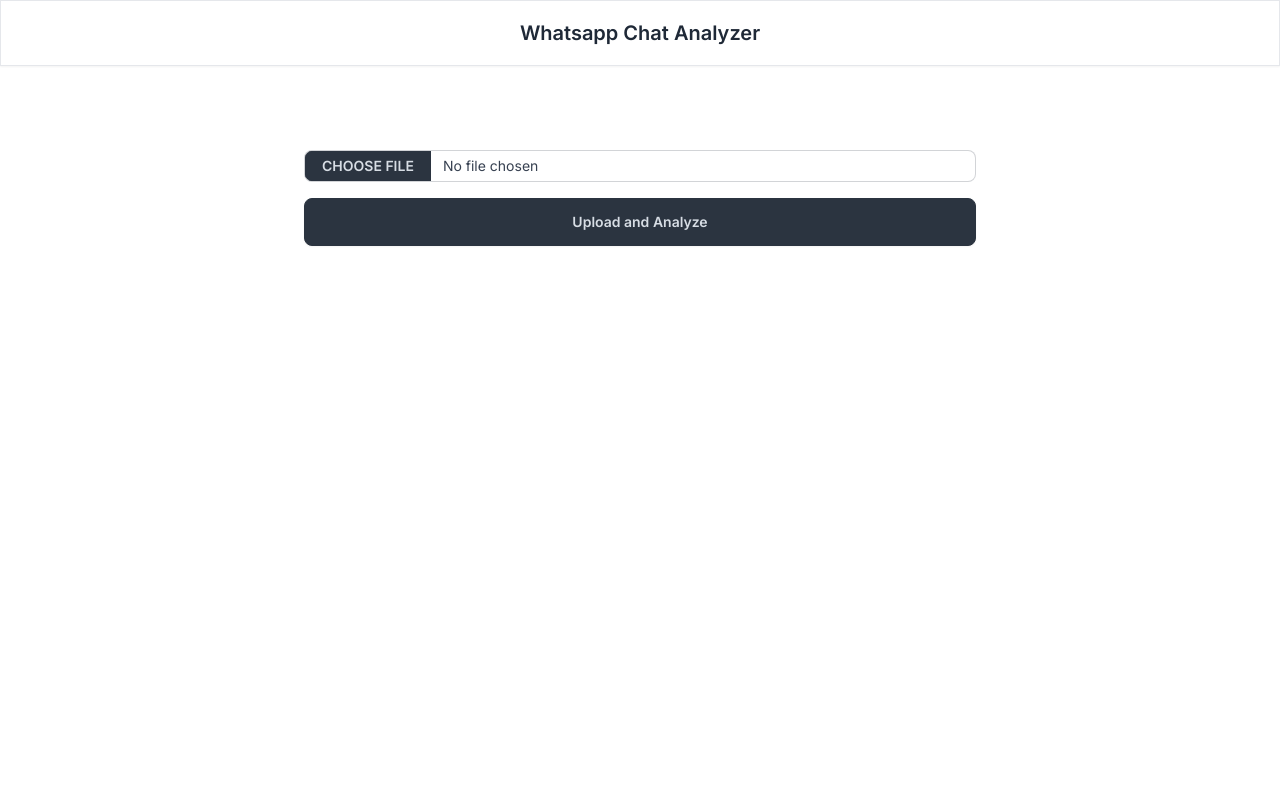
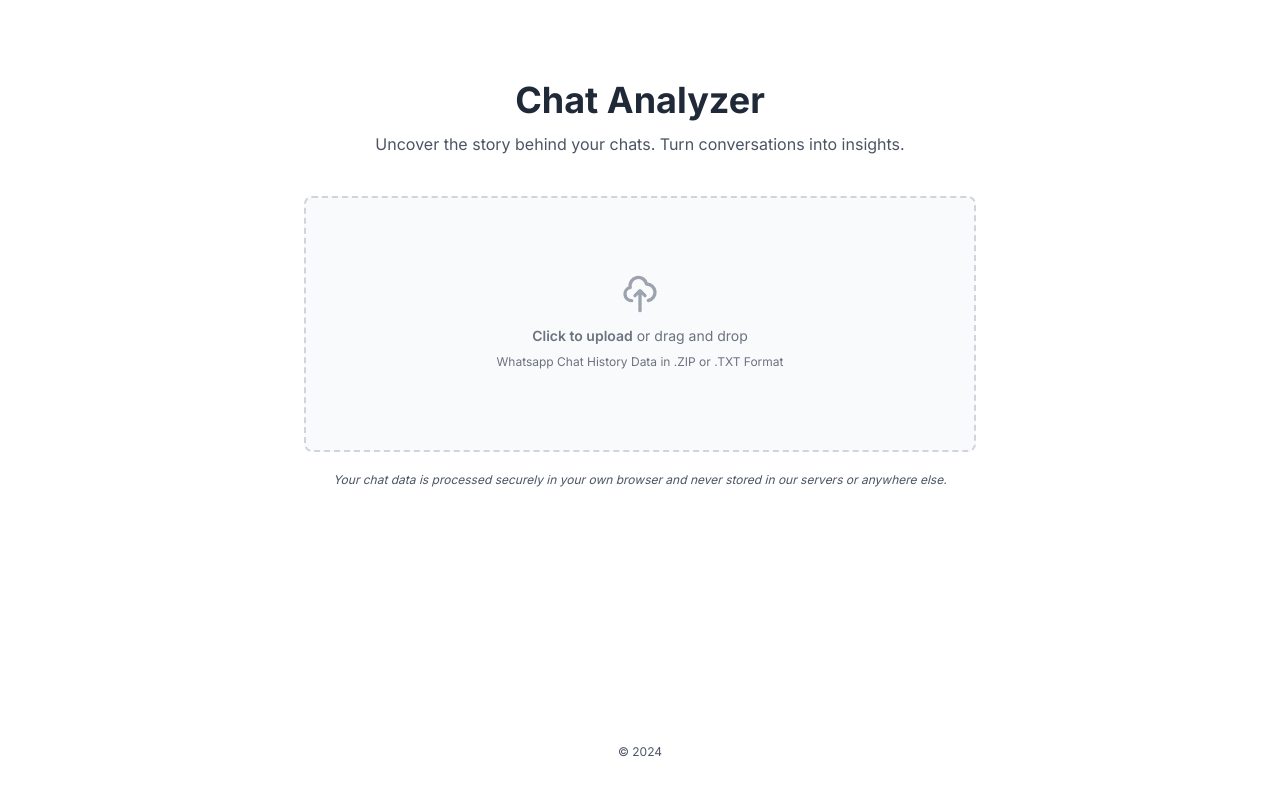
Before and after one commit to dzakyputra/whatsapp-analyzer, a Next.js app: page / in a window 1280 px wide. Shown: the top 794 px of the page. Built offline with nearby package versions, Linux system fonts and the light colour scheme.

Commit message:
change display

```diff
--- a/package.json
+++ b/package.json
@@ -12,11 +12,14 @@
     "@vercel/speed-insights": "^1.0.12",
     "apexcharts": "^3.53.0",
     "crypto-js": "^4.2.0",
+    "dropzone": "^6.0.0-beta.2",
     "flowbite": "^2.5.1",
     "flowbite-react": "^0.10.1",
     "jszip": "^3.10.1",
+    "lodash": "^4.17.21",
     "next": "14.2.5",
     "next-auth": "^4.24.7",
+    "preline": "^2.4.1",
     "react": "^18",
     "react-apexcharts": "^1.4.1",
     "react-dom": "^18",
--- a/src/app/page.tsx
+++ b/src/app/page.tsx
@@ -81,6 +81,8 @@
     if (e.target.files) {
       setFile(e.target.files[0]);
       setError(null);
+      console.log("HOLAAAAA")
+      handleUpload(e.target.files[0]);
     }
   };
 
@@ -305,7 +307,7 @@
     setStats(chatStats);
   };
 
-  const handleUpload = async () => {
+  const handleUpload = async (file: File) => {
     if (!file) return;
 
     try {
@@ -505,100 +507,50 @@
   }
 
   return (
-    <div data-theme="light" className="min-h-screen ">
 
-    <div className="navbar border shadow-sm bg-base-100">
-      <div className="navbar-start">
-        {/* <div className="dropdown">
-          <div tabIndex={0} role="button" className="btn btn-ghost btn-circle">
-            <svg
-              xmlns="http://www.w3.org/2000/svg"
-              className="h-5 w-5"
-              fill="none"
-              viewBox="0 0 24 24"
-              stroke="currentColor">
-              <path
-                strokeLinecap="round"
-                strokeLinejoin="round"
-                strokeWidth="2"
-                d="M4 6h16M4 12h16M4 18h7" />
-            </svg>
+  <div className="h-screen flex flex-col pb-6">
+
+    {/* Header & Description */}
+    <div className="mt-20 max-w-4xl w-full text-center mx-auto px-4 sm:px-6 lg:px-8">
+      <h1 className="text-3xl font-bold text-gray-800 sm:text-4xl">
+        Chat Analyzer
+      </h1>
+      <p className="mt-3 text-gray-600">
+        Uncover the story behind your chats. Turn conversations into insights.
+      </p>
     </div>
-          <ul
-            tabIndex={0}
-            className="menu menu-sm dropdown-content bg-base-100 rounded-box z-[1] mt-3 w-52 p-2 shadow">
-            <li><a>Homepage</a></li>
-            <li><a>Portfolio</a></li>
-            <li><a>About</a></li>
-          </ul>
-        </div> */}
+
+    {/* Upload Box */}
+    <div className="mt-10 max-w-3xl w-full mx-auto px-4 sm:px-6 lg:px-8">
+        <div className="max-w-2xl mx-auto">
+          <div className="flex items-center justify-center w-full">
+            <label htmlFor="dropzone-file" className="flex flex-col items-center justify-center w-full h-64 border-2 border-gray-300 border-dashed rounded-lg cursor-pointer bg-gray-50 hover:bg-gray-100">
+              <div className="flex flex-col items-center justify-center pt-5 pb-6">
+                <svg className="w-10 h-10 mb-3 text-gray-400" fill="none" stroke="currentColor" viewBox="0 0 24 24" xmlns="http://www.w3.org/2000/svg"><path strokeLinecap="round" strokeLinejoin="round" strokeWidth="2" d="M7 16a4 4 0 01-.88-7.903A5 5 0 1115.9 6L16 6a5 5 0 011 9.9M15 13l-3-3m0 0l-3 3m3-3v12"></path></svg>
+                <p className="mb-2 text-sm text-gray-500 text-center"><span className="font-semibold">Click to upload</span> or drag and drop</p>
+                <p className="text-xs text-gray-500 text-center">Whatsapp Chat History Data in .ZIP or .TXT Format</p>
               </div>
-      <div className="navbar-center">
-        <a className="btn btn-ghost text-xl">Whatsapp Chat Analyzer</a>
-      </div>
-      <div className="navbar-end">
-        {/* <button className="btn btn-ghost btn-circle">
-          <svg
-            xmlns="http://www.w3.org/2000/svg"
-            className="h-5 w-5"
-            fill="none"
-            viewBox="0 0 24 24"
-            stroke="currentColor">
-            <path
-              strokeLinecap="round"
-              strokeLinejoin="round"
-              strokeWidth="2"
-              d="M21 21l-6-6m2-5a7 7 0 11-14 0 7 7 0 0114 0z" />
-          </svg>
-        </button>
-        <button className="btn btn-ghost btn-circle">
-          <div className="indicator">
-            <svg
-              xmlns="http://www.w3.org/2000/svg"
-              className="h-5 w-5"
-              fill="none"
-              viewBox="0 0 24 24"
-              stroke="currentColor">
-              <path
-                strokeLinecap="round"
-                strokeLinejoin="round"
-                strokeWidth="2"
-                d="M15 17h5l-1.405-1.405A2.032 2.032 0 0118 14.158V11a6.002 6.002 0 00-4-5.659V5a2 2 0 10-4 0v.341C7.67 6.165 6 8.388 6 11v3.159c0 .538-.214 1.055-.595 1.436L4 17h5m6 0v1a3 3 0 11-6 0v-1m6 0H9" />
-            </svg>
-            <span className="badge badge-xs badge-primary indicator-item"></span>
-          </div>
-        </button> */}
+              <input id="dropzone-file" type="file" className="hidden" onChange={handleFileChange} accept=".zip,.txt"/>
+            </label>
           </div>
         </div>
+        <p className="mt-5 text-gray-600 text-xs italic text-center">
+          Your chat data is processed securely in your own browser and never stored in our servers or anywhere else.
+        </p>
+    </div>
 
-      <div className="relative py-3">
-        <div className="relative px-4 py-10 bg-white">
+    {/* Visualization */}
+    <div className="relative px-4 bg-white">
       <div className="max-w-2xl mx-auto">
         <div className="divide-y divide-gray-200">
-              <div className="py-8 text-base leading-6 space-y-4 text-gray-700 sm:text-lg sm:leading-7">
-                {/* <h2 className="text-2xl font-bold">WhatsApp Chat Analyzer</h2> */}
-                <input
-                  type="file"
-                  accept=".zip,.txt"
-                  onChange={handleFileChange}
-                  className="file-input file-input-bordered file-input-sm w-full"
-                />
-                <button
-                  onClick={handleUpload}
-                  className="w-full py-2 px-4 btn btn-neutral"
-                >
-                  Upload and Analyze
-                </button>
-              </div>
 
           {error && (
-                <div className="py-4 text-red-500">
+            <div className="py-4 text-red-500 text-center">
               {error}
             </div>
           )}
 
           {(stats && chartData) && (
-
             <div className="py-8 text-base leading-6 space-y-4 text-gray-700 sm:text-lg sm:leading-7">
 
             <div className="stats shadow flex max-w-full">
@@ -685,12 +637,17 @@
               <ApexChart type="bar" options={optionTotalByTime} series={chartData.dataTotalPerDay} />
 
             </div>
+          )}
 
-              )}
         </div>
       </div>
     </div>
-      </div>
+
+    {/* Footer */}
+    <footer className="mt-auto max-w-4xl text-center mx-auto py-4 px-4 sm:px-6 lg:px-8">
+      <p className="text-xs text-gray-600">© 2024</p>
+    </footer>
+
   </div>
   );
 }
```
Also changed, not shown: 1 other file (tests, documents, lock files or other folders). Lines whose indentation alone changed are shown as unchanged.
